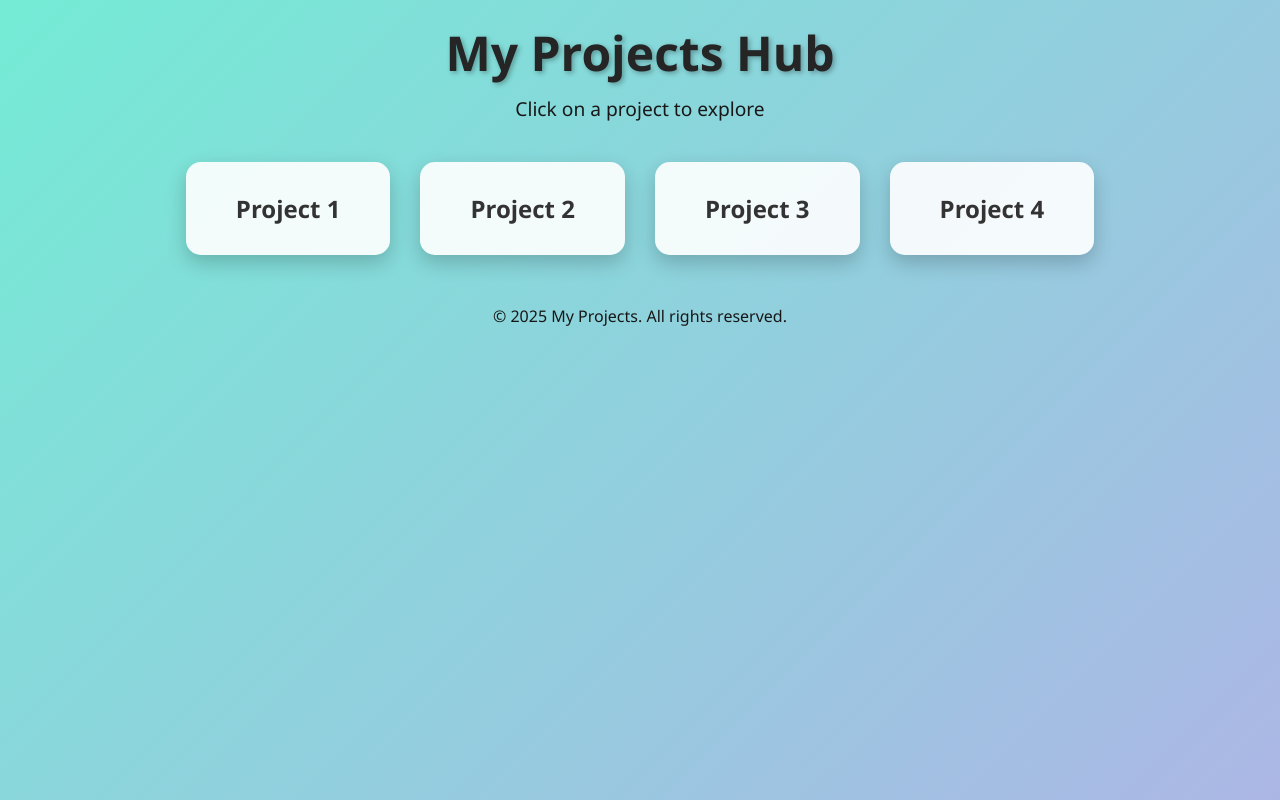
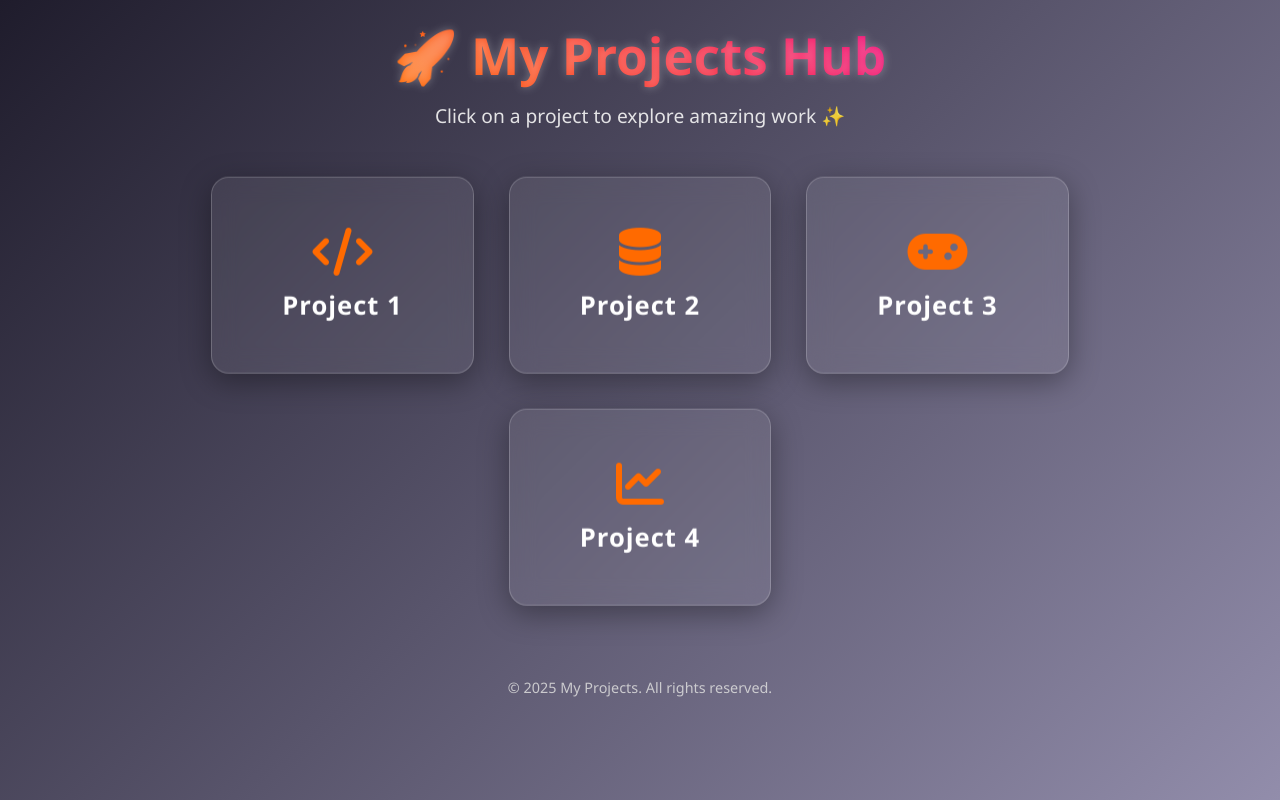
Before and after one commit to JagtapBhuvanesh25/Js_projects_lvl1, a plain HTML site: page index.html in a window 1280 px wide. Drawn offline with Linux system fonts and the light colour scheme.

Commit message:
Main Portal

```diff
--- a/index.html
+++ b/index.html
@@ -5,27 +5,34 @@
   <meta name="viewport" content="width=device-width, initial-scale=1.0">
   <title>All Projects</title>
   <link rel="stylesheet" href="style.css">
+  <!-- FontAwesome for icons -->
+  <link rel="stylesheet" href="https://cdnjs.cloudflare.com/ajax/libs/font-awesome/6.5.0/css/all.min.css">
 </head>
 <body>
   <header>
-        <h1>My Projects Hub</h1>
-        <p>Click on a project to explore</p>
+    <h1 class="gradient-text">🚀 My Projects Hub</h1>
+    <p>Click on a project to explore amazing work ✨</p>
   </header>
 
   <main class="project-container">
     <div class="project-card">
+      <i class="fa-solid fa-code icon"></i>
       <a href="Project1/index1.html">Project 1</a>
     </div>
     <div class="project-card">
+      <i class="fa-solid fa-database icon"></i>
       <a href="Project2/index2.html">Project 2</a>
     </div>
     <div class="project-card">
+      <i class="fa-solid fa-gamepad icon"></i>
       <a href="Project3/index3.html">Project 3</a>
     </div>
     <div class="project-card">
+      <i class="fa-solid fa-chart-line icon"></i>
       <a href="Project4/index4.html">Project 4</a>
     </div>
   </main>
+
   <footer>
     <p>&copy; 2025 My Projects. All rights reserved.</p>
   </footer>
--- a/style.css
+++ b/style.css
@@ -1,70 +1,146 @@
-/* Reset and base styles */
+/* Reset & base */
 * {
   margin: 0;
   padding: 0;
   box-sizing: border-box;
-    font-family: 'Segoe UI', Tahoma, Geneva, Verdana, sans-serif;
+  font-family: "Segoe UI", Tahoma, Geneva, Verdana, sans-serif;
 }
 
 body {
-    background: linear-gradient(135deg, #74ebd5, #ACB6E5);
+  background: linear-gradient(135deg, #1f1c2c, #928dab);
   min-height: 100vh;
   display: flex;
   flex-direction: column;
   align-items: center;
-    justify-content: flex-start;
   padding: 20px;
-    color: #101010;
+  color: #f5f5f5;
+  overflow-x: hidden;
 }
 
-/* Header styles */
+/* Header */
 header {
   text-align: center;
-    margin-bottom: 40px;
+  margin-bottom: 50px;
+  animation: fadeInDown 1s ease-in-out;
 }
 
 header h1 {
-    font-size: 3rem;
-    margin-bottom: 10px;
-    color: #252525;
-    text-shadow: 2px 2px 5px rgba(0,0,0,0.3);
+  font-size: 3.2rem;
+  margin-bottom: 12px;
+  text-shadow: 0px 0px 10px rgba(255, 255, 255, 0.3);
 }
 
 header p {
   font-size: 1.2rem;
-    color: #191818;
+  opacity: 0.9;
 }
 
+/* Gradient text */
+.gradient-text {
+  background: linear-gradient(45deg, #ff6a00, #ee0979);
+  -webkit-background-clip: text;
+  -webkit-text-fill-color: transparent;
+}
+
+/* Project container */
 .project-container {
   display: flex;
-    gap: 30px;
+  gap: 35px;
   flex-wrap: wrap;
   justify-content: center;
+  max-width: 1100px;
 }
 
+/* Project card */
 .project-card {
-    background: rgba(255, 255, 255, 0.9);
-    border-radius: 15px;
-    padding: 30px 50px;
-    box-shadow: 0 8px 20px rgba(0, 0, 0, 0.2);
-    transition: transform 0.3s ease, box-shadow 0.3s ease;
+  background: rgba(255, 255, 255, 0.07);
+  border: 1px solid rgba(255, 255, 255, 0.2);
+  backdrop-filter: blur(12px);
+  border-radius: 18px;
+  padding: 50px 70px;
+  box-shadow: 0 8px 30px rgba(0, 0, 0, 0.35);
+  transition: all 0.4s ease;
+  text-align: center;
+  cursor: pointer;
+  animation: float 6s ease-in-out infinite;
+  position: relative;
+  overflow: hidden;
+}
+
+/* Floating glow on hover */
+.project-card::before {
+  content: "";
+  position: absolute;
+  top: -50%;
+  left: -50%;
+  width: 200%;
+  height: 200%;
+  background: radial-gradient(circle, rgba(255,255,255,0.2) 10%, transparent 70%);
+  transform: rotate(25deg);
+  opacity: 0;
+  transition: opacity 0.5s ease;
+}
+
+.project-card:hover::before {
+  opacity: 1;
 }
 
 .project-card a {
   text-decoration: none;
-    font-size: 1.5rem;
-    color: #333;
-    font-weight: bold;
+  font-size: 1.6rem;
+  color: #fff;
+  font-weight: 600;
+  letter-spacing: 1px;
+  display: block;
+  margin-top: 12px;
+  transition: color 0.3s ease;
 }
 
 .project-card:hover {
-    transform: translateY(-10px);
-    box-shadow: 0 12px 25px rgba(0, 0, 0, 0.3);
+  transform: translateY(-15px) scale(1.07);
+  box-shadow: 0 15px 40px rgba(255, 255, 255, 0.2);
+  border-color: #ff6a00;
 }
 
-/* Footer styles */
+.project-card:hover a {
+  color: #ff6a00;
+}
+
+/* Icon inside card */
+.icon {
+  font-size: 3rem;
+  color: #ff6a00;
+  transition: transform 0.4s ease, color 0.4s ease;
+}
+
+.project-card:hover .icon {
+  transform: rotate(15deg) scale(1.2);
+  color: #ee0979;
+}
+
+/* Footer */
 footer {
-    margin-top: 50px;
+  margin-top: 70px;
   text-align: center;
-    color: #171717;
+  color: #ddd;
+  font-size: 0.9rem;
+  opacity: 0.85;
+  animation: fadeInUp 1.2s ease-in-out;
 }
+
+/* Animations */
+@keyframes fadeInDown {
+  from { opacity: 0; transform: translateY(-20px); }
+  to { opacity: 1; transform: translateY(0); }
+}
+
+@keyframes fadeInUp {
+  from { opacity: 0; transform: translateY(30px); }
+  to { opacity: 1; transform: translateY(0); }
+}
+
+@keyframes float {
+  0% { transform: translateY(0px); }
+  50% { transform: translateY(-10px); }
+  100% { transform: translateY(0px); }
+}
```
Lines whose indentation alone changed are shown as unchanged.
